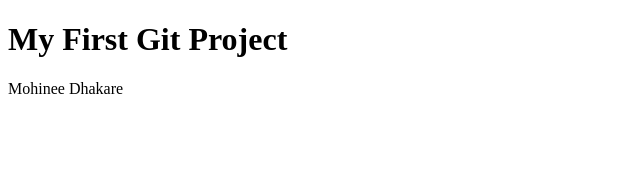
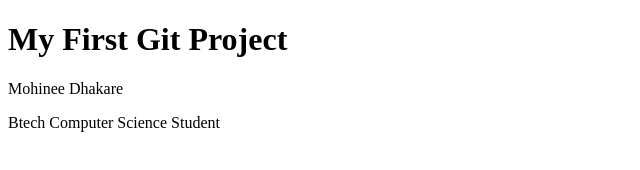
Before and after one commit to MohineeDhakare12/Myproject, a plain HTML site: page index.html in a window 1280 px wide. Shown: the whole page, without its empty margins (0-640 px from the left). Drawn offline with Linux system fonts and the light colour scheme.

Commit message:
Updated Student Information
Co-authored-by: Copilot <copilot@github.com>

```diff
--- a/index.html
+++ b/index.html
@@ -8,5 +8,6 @@
 <body>
     <h1>My First Git Project</h1>
     <p>Mohinee Dhakare</p>
+    <p> Btech Computer Science Student</p>
 </body>
 </html>
```
